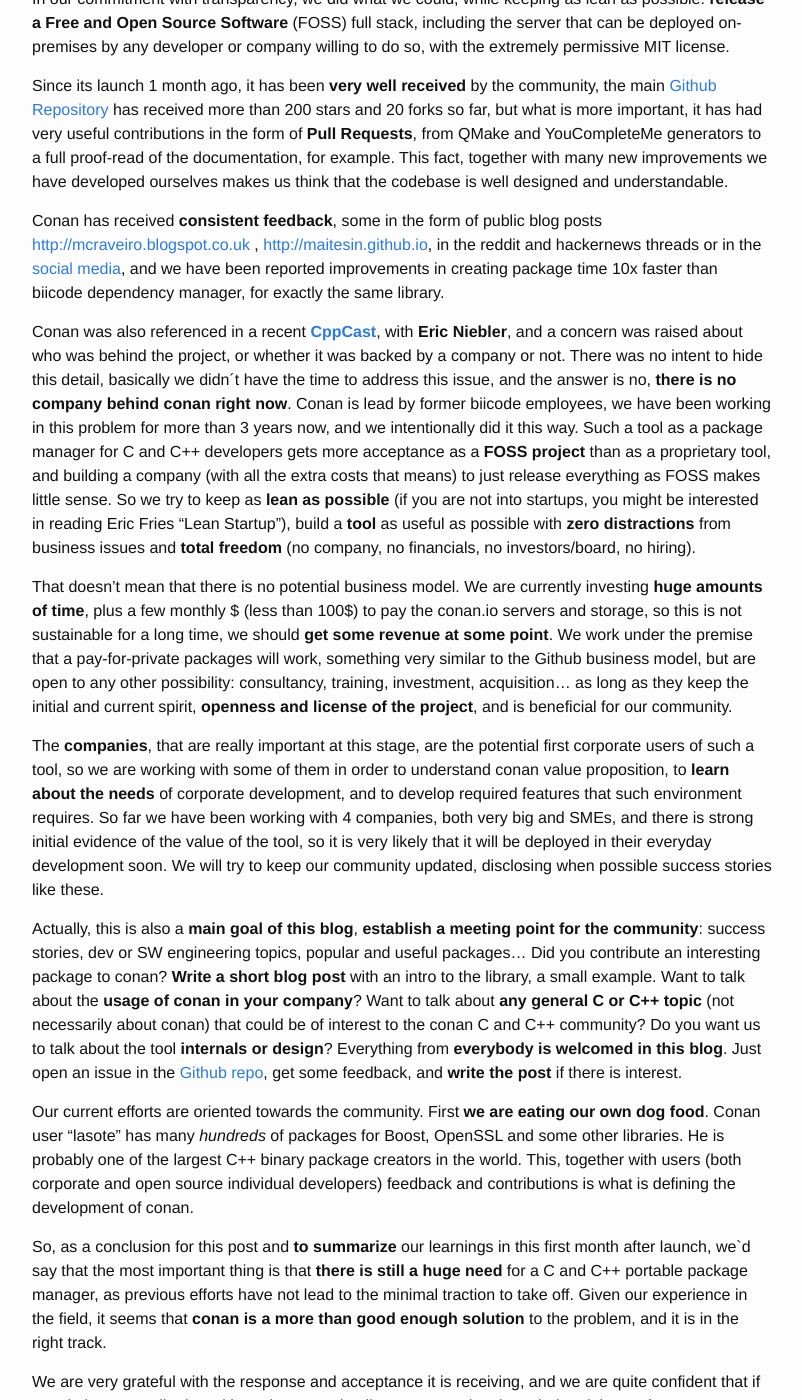
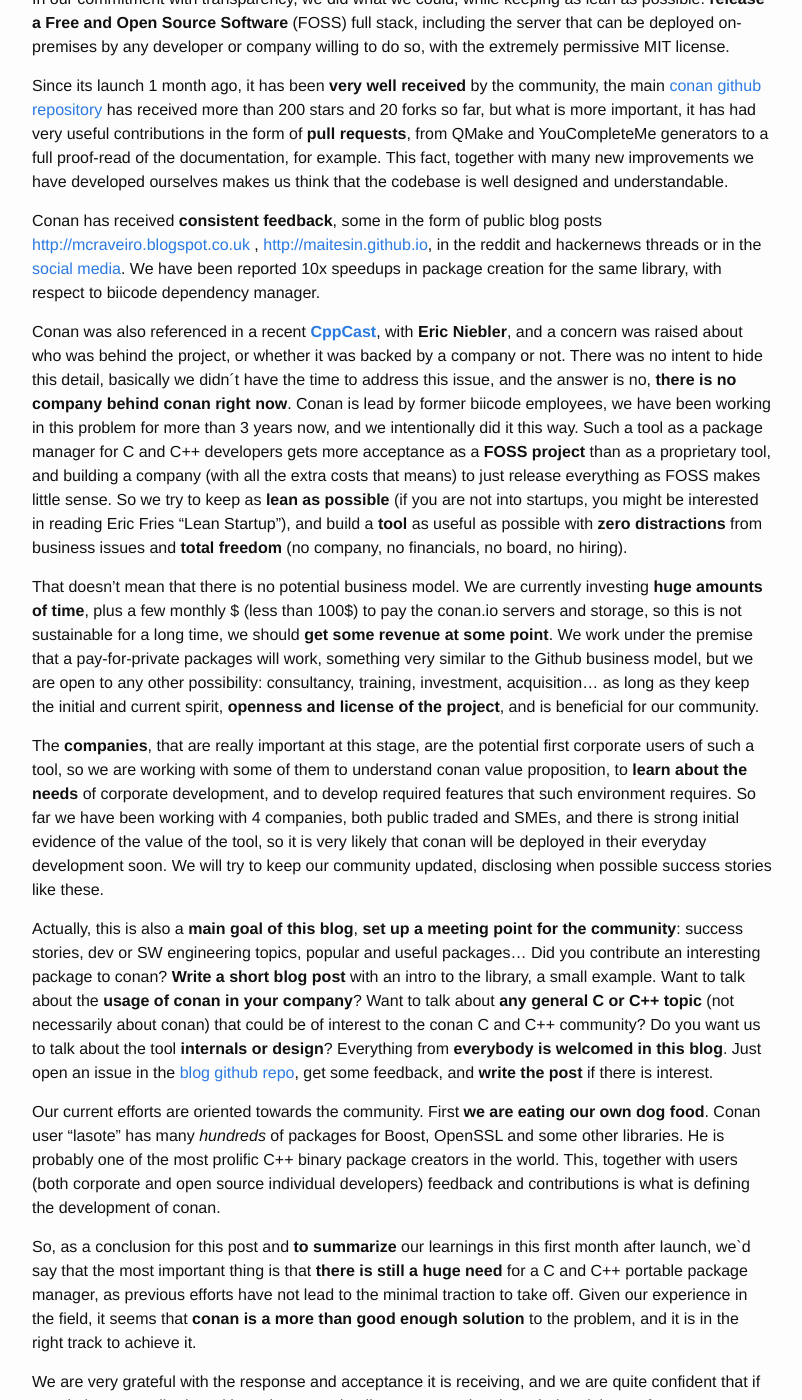
Before and after one commit to conan-io/conan-io.github.io, a Jekyll site: the page built from _posts/2016-01-05-conan:-one-month-after-launch,-thanks!.markdown, in a window 1280 px wide and 1400 px high, scrolled down 305 px. Shown: the whole window, without its empty margins (238-1040 px from the left). Built offline with Jekyll 4.4.1, drawn with Linux system fonts in a browser that asks for light colours; comment, search, counter and statistics services are not loaded; some of the changed text lies outside the part shown.

Commit message:
Minor review

```diff
--- a/_posts/2016-01-05-conan:-one-month-after-launch,-thanks!.markdown
+++ b/_posts/2016-01-05-conan:-one-month-after-launch,-thanks!.markdown
@@ -4,24 +4,24 @@ comments: true
 # other options
 ---
 
-Two things are needed for a developer tool to succeed: **be useful and save coders time**, and generate enough **trust** to invest time in learning and adopting it. This blog will try to achieve the later one by being **transparent** with our community, C and C++ developers.
+A developer tool needs two things to succeed: **be useful and save coders time**, and generate enough **trust** to invest time in learning and adopting it. This blog will try to achieve the latter one by being **transparent** with our community, C and C++ developers.
 
 In our commitment with transparency, we did what we could, while keeping as lean as possible: **release a Free and Open Source Software** (FOSS) full stack, including the server that can be deployed on-premises by any developer or company willing to do so, with the extremely permissive MIT license.
 
-Since its launch 1 month ago, it has been **very well received** by the community, the main [Github Repository](https://github.com/conan-io/conan) has received more than 200 stars and 20 forks so far, but what is more important, it has had very useful contributions in the form of **Pull Requests**, from QMake and YouCompleteMe generators to a full proof-read of the documentation, for example. This fact, together with many new improvements we have developed ourselves makes us think that the codebase is well designed and understandable.
+Since its launch 1 month ago, it has been **very well received** by the community, the main [conan github repository](https://github.com/conan-io/conan) has received more than 200 stars and 20 forks so far, but what is more important, it has had very useful contributions in the form of **pull requests**, from QMake and YouCompleteMe generators to a full proof-read of the documentation, for example. This fact, together with many new improvements we have developed ourselves makes us think that the codebase is well designed and understandable.
 
-Conan has received **consistent feedback**, some in the form of public blog posts [http://mcraveiro.blogspot.co.uk](http://mcraveiro.blogspot.co.uk/2015/12/nerd-food-dogen-package-management-saga.html) , [http://maitesin.github.io](http://maitesin.github.io/GoogleTest-C++), in the reddit and hackernews threads or in the [social media](https://twitter.com/conan_io), and we have been reported improvements in creating package time 10x faster than biicode dependency manager, for exactly the same library.
+Conan has received **consistent feedback**, some in the form of public blog posts [http://mcraveiro.blogspot.co.uk](http://mcraveiro.blogspot.co.uk/2015/12/nerd-food-dogen-package-management-saga.html) , [http://maitesin.github.io](http://maitesin.github.io/GoogleTest-C++), in the reddit and hackernews threads or in the [social media](https://twitter.com/conan_io). We have been reported 10x speedups in package creation for the same library, with respect to biicode dependency manager.
 
-Conan was also referenced in a recent [**CppCast**](http://cppcast.com/2015/12/eric-niebler/), with **Eric Niebler**, and a concern was raised about who was behind the project, or whether it was backed by a company or not. There was no intent to hide this detail, basically we didn´t have the time to address this issue, and the answer is no, **there is no company behind conan right now**. Conan is lead by former biicode employees, we have been working in this problem for more than 3 years now, and we intentionally did it this way. Such a tool as a package manager for C and C++ developers gets more acceptance as a **FOSS project** than as a proprietary tool, and building a company (with all the extra costs that means) to just release everything as FOSS makes little sense. So we try to keep as **lean as possible** (if you are not into startups, you might be interested in reading Eric Fries “Lean Startup”), build a **tool** as useful as possible with **zero distractions** from business issues and **total freedom** (no company, no financials, no investors/board, no hiring).
+Conan was also referenced in a recent [**CppCast**](http://cppcast.com/2015/12/eric-niebler/), with **Eric Niebler**, and a concern was raised about who was behind the project, or whether it was backed by a company or not. There was no intent to hide this detail, basically we didn´t have the time to address this issue, and the answer is no, **there is no company behind conan right now**. Conan is lead by former biicode employees, we have been working in this problem for more than 3 years now, and we intentionally did it this way. Such a tool as a package manager for C and C++ developers gets more acceptance as a **FOSS project** than as a proprietary tool, and building a company (with all the extra costs that means) to just release everything as FOSS makes little sense. So we try to keep as **lean as possible** (if you are not into startups, you might be interested in reading Eric Fries “Lean Startup”), and build a **tool** as useful as possible with **zero distractions** from business issues and **total freedom** (no company, no financials, no board, no hiring).
 
-That doesn't mean that there is no potential business model. We are currently investing **huge amounts of time**, plus a few monthly $ (less than 100$) to pay the conan.io servers and storage, so this is not sustainable for a long time, we should **get some revenue at some point**. We work under the premise that a pay-for-private packages will work, something very similar to the Github business model, but are open to any other possibility: consultancy, training, investment, acquisition… as long as they keep the initial and current spirit, **openness and license of the project**, and is beneficial for our community.
+That doesn't mean that there is no potential business model. We are currently investing **huge amounts of time**, plus a few monthly $ (less than 100$) to pay the conan.io servers and storage, so this is not sustainable for a long time, we should **get some revenue at some point**. We work under the premise that a pay-for-private packages will work, something very similar to the Github business model, but we are open to any other possibility: consultancy, training, investment, acquisition… as long as they keep the initial and current spirit, **openness and license of the project**, and is beneficial for our community.
 
-The **companies**, that are really important at this stage, are the potential first corporate users of such a tool, so we are working with some of them in order to understand conan value proposition, to **learn about the needs** of corporate development, and to develop required features that such environment requires. So far we have been working with 4 companies, both very big and SMEs, and there is strong initial evidence of the value of the tool, so it is very likely that it will be deployed in their everyday development soon. We will try to keep our community updated, disclosing when possible success stories like these.
+The **companies**, that are really important at this stage, are the potential first corporate users of such a tool, so we are working with some of them to understand conan value proposition, to **learn about the needs** of corporate development, and to develop required features that such environment requires. So far we have been working with 4 companies, both public traded and SMEs, and there is strong initial evidence of the value of the tool, so it is very likely that conan will be deployed in their everyday development soon. We will try to keep our community updated, disclosing when possible success stories like these.
 
-Actually, this is also a **main goal of this blog**, **establish a meeting point for the community**: success stories, dev or SW engineering topics, popular and useful packages… Did you contribute an interesting package to conan? **Write a short blog post** with an intro to the library, a small example. Want to talk about the **usage of conan in your company**? Want to talk about **any general C or C++ topic** (not necessarily about conan) that could be of interest to the conan C and C++ community? Do you want us to talk about the tool **internals or design**? Everything from **everybody is welcomed in this blog**. Just open an issue in the [Github repo](https://github.com/conan-io/conan-io.github.io), get some feedback, and **write the post** if there is interest.
+Actually, this is also a **main goal of this blog**, **set up a meeting point for the community**: success stories, dev or SW engineering topics, popular and useful packages… Did you contribute an interesting package to conan? **Write a short blog post** with an intro to the library, a small example. Want to talk about the **usage of conan in your company**? Want to talk about **any general C or C++ topic** (not necessarily about conan) that could be of interest to the conan C and C++ community? Do you want us to talk about the tool **internals or design**? Everything from **everybody is welcomed in this blog**. Just open an issue in the [blog github repo](https://github.com/conan-io/conan-io.github.io), get some feedback, and **write the post** if there is interest.
 
-Our current efforts are oriented towards the community. First **we are eating our own dog food**. Conan user “lasote” has many *hundreds* of packages for Boost, OpenSSL and some other libraries. He is probably one of the largest C++ binary package creators in the world. This, together with users (both corporate and open source individual developers) feedback and contributions is what is defining the development of conan.
+Our current efforts are oriented towards the community. First **we are eating our own dog food**. Conan user “lasote” has many *hundreds* of packages for Boost, OpenSSL and some other libraries. He is probably one of the most prolific C++ binary package creators in the world. This, together with users (both corporate and open source individual developers) feedback and contributions is what is defining the development of conan.
 
-So, as a conclusion for this post and **to summarize** our learnings in this first month after launch, we`d say that the most important thing is that **there is still a huge need** for a C and C++ portable package manager, as previous efforts have not lead to the minimal traction to take off. Given our experience in the field, it seems that **conan is a more than good enough solution** to the problem, and it is in the right track.
+So, as a conclusion for this post and **to summarize** our learnings in this first month after launch, we`d say that the most important thing is that **there is still a huge need** for a C and C++ portable package manager, as previous efforts have not lead to the minimal traction to take off. Given our experience in the field, it seems that **conan is a more than good enough solution** to the problem, and it is in the right track to achieve it.
 
 We are very grateful with the response and acceptance it is receiving, and we are quite confident that if people keep contributing with packages and pull requests as they have being doing so far, our community will have a wonderful tool for all of us this new (happy!) 2016 year. Let's keep working, **next 0.6 release soon**!
```
